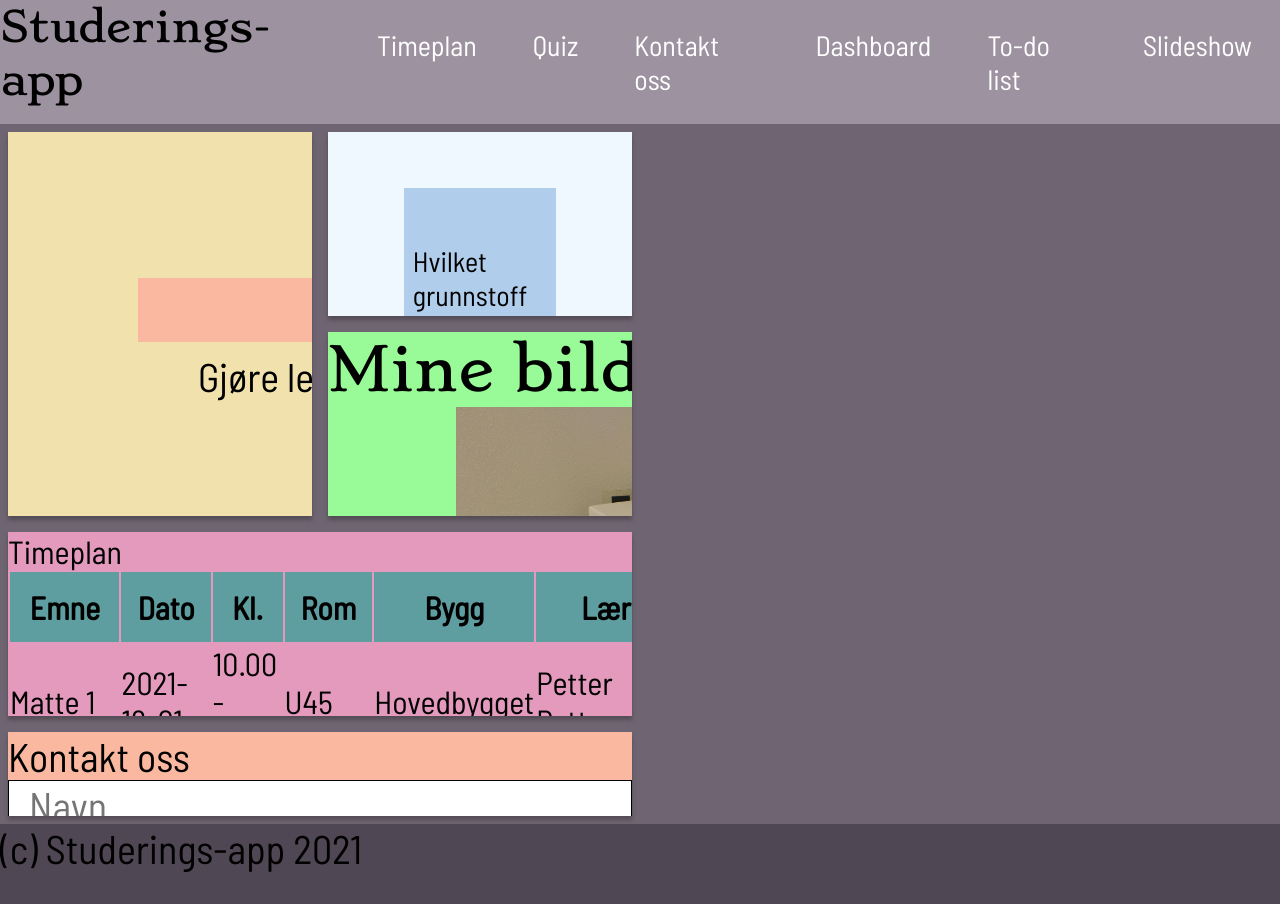
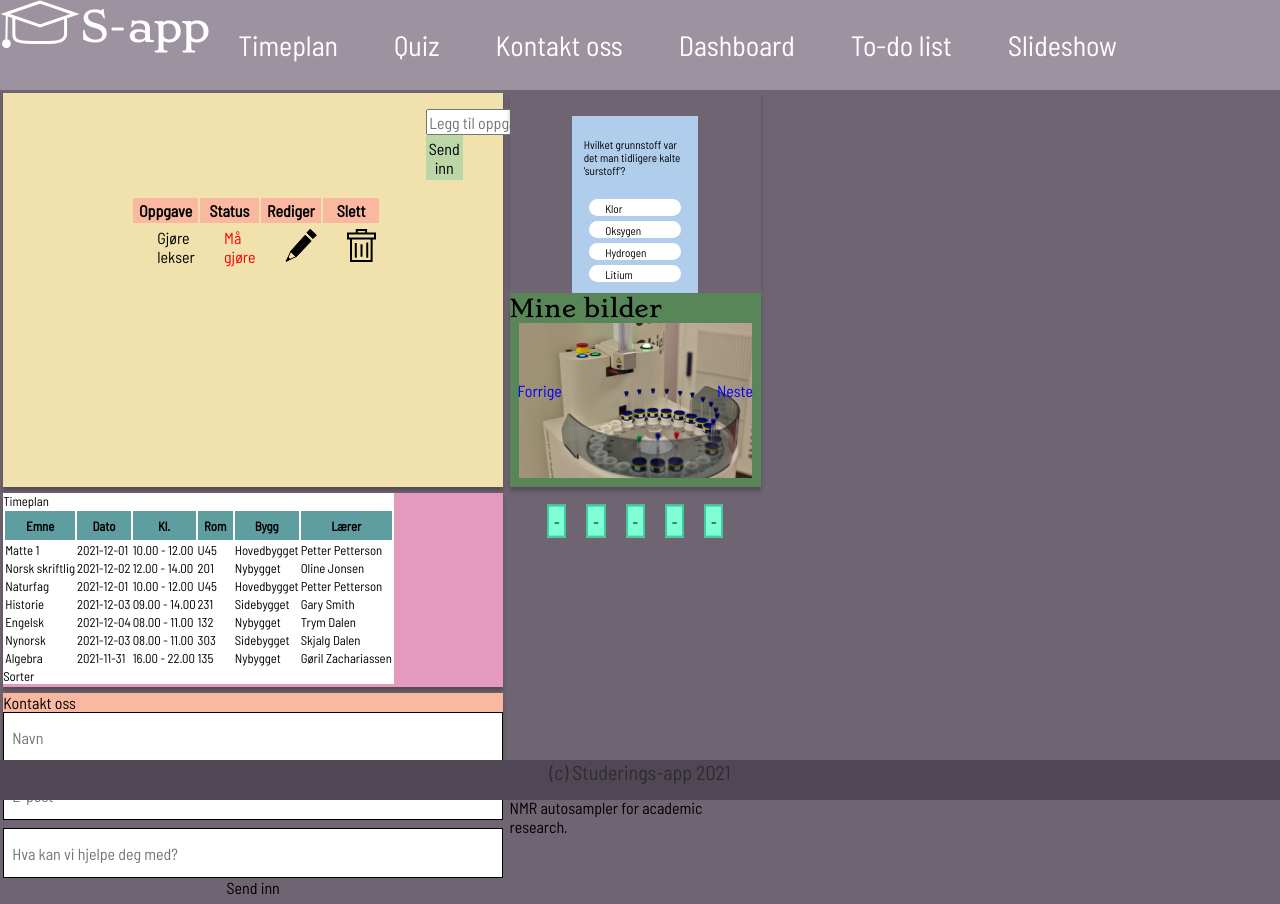
Before and after one commit to reiv003/Tema_4, a Vue app: page / in a window 1280 px wide. Built offline with nearby package versions, Linux system fonts and the light colour scheme.

Commit message:
Added logo, and various style changes. Improvements to dashboard components and footer, but still needs work.

```diff
--- a/src/components/Footer.vue
+++ b/src/components/Footer.vue
@@ -16,5 +16,14 @@ export default {
   footer {
     background-color: var(--footer-background);
     height: 2em;
+    text-align: center;
+    font-size: 0.5em;
+    bottom: 0;
+    position: absolute;
+    width: 100%;
+  }
+
+  footer div {
+    opacity: 0.4;
   }
 </style>
--- a/src/components/Header.vue
+++ b/src/components/Header.vue
@@ -1,6 +1,7 @@
 <template>
   <header>
-    <h1>Studerings-app</h1>
+    <div><img src="/assets/logo.svg" /></div>
+    <h1>S-app</h1>
     <div class="item">
       <RouterLink :to="{ name: 'time_table' }">Timeplan</RouterLink>
     </div>
--- a/src/components/SlideShowApp.vue
+++ b/src/components/SlideShowApp.vue
@@ -1,5 +1,5 @@
 <template>
-  <div class="container">
+  <div class="slideshow-container">
     <h2>Mine bilder</h2>
     <div class="image_buttons">
       <button @click="previousImage">Forrige</button>
@@ -90,11 +90,11 @@
 </script>
 
 <style>
-  .container {
+  .slideshow-container {
     position: relative;
     width: 80vw;
     height: 80vh;
-    background: palegreen;
+    background: rgb(88, 134, 88);
     margin: auto;
   }
 
--- a/src/components/Table.vue
+++ b/src/components/Table.vue
@@ -130,6 +130,7 @@ export default {
   .table-container {
     font-size: 0.8em;
     display: inline-block;
+    background-color: white;
   }
 
   .table-container__tr {
@@ -141,9 +142,9 @@ export default {
     background-color: teal;
   }
 
-@media only screen and (max-width: 600px) {
+  /* @media only screen and (max-width: 600px) {
       .table-container {
         font-size: 0.3em;
       }
-}
+    } */
 </style>
--- a/src/styles/style.css
+++ b/src/styles/style.css
@@ -1,14 +1,16 @@
 body {
 	display: grid;
-	background-color: aliceblue;
+	grid-template-rows: min-content auto min-content;
+	background-color: var(--body-background);
 	font-size: 40px;
-	min-height: 100vh;
+	/* min-height: 100vh; */
 	margin: 0;
 	font-family: BarlowSemiCondensed;
 }
 
 h1 {
 	font-size: 1.5em;
+	color: white;
 }
 
 h1,h2,h3 {
--- a/src/styles/variables.css
+++ b/src/styles/variables.css
@@ -1,8 +1,6 @@
 :root {
-	--background-color: aliceblue;
 	--padding: 0.5em;
 	--margin: 0.5em;
-	--header-footer-bg-color: rgb(101, 150, 127);
 
 	--component-blue: #B0CDEB;
 	--component-orange: #FAB8A0;
--- a/src/views/Dashboard.vue
+++ b/src/views/Dashboard.vue
@@ -36,14 +36,16 @@ export default {
     display: grid;
     grid-template-columns: repeat(4, 1fr);
     grid-auto-rows: 100px;
-  background: var(--body-background);
+    grid-auto-columns: 200px;
   }
 
   .dashboard-components {
     margin-top: 0.2em;
-  overflow: hidden;
+    max-width: 500px;
     margin: 0.2em;
     box-shadow: 0px 4px 4px rgba(0, 0, 0, 0.25);
+    font-size: 0.4em;
+    /* overflow: scroll; */
   }
 
   .dash-todo {
@@ -62,12 +64,30 @@ export default {
     background: var(--component-blue);
   }
 
+  .dash-quiz .quiz-body__box {
+    height: 100%;
+  }
+
   .dash-slide {
     grid-row-start: 3;
     grid-row-end: 5;
     grid-column-start: 2;
     grid-column-end: 3;
     background: var(--component-green);
+  }
+
+  .dash-todo .todo-box {
+    /* background-color: aqua; */
+    width: 50%;
+  }
+
+  .dash-slide .slideshow-container {
+    width: 100%;
+    height: 100%;
+  }
+
+  .dash-slide img {
+    max-height: 200px;
   }
 
   .dash-table {
```
Also changed, not shown: assets/arrow-down.svg (added), assets/logo.svg (added). Lines whose indentation alone changed are shown as unchanged.
